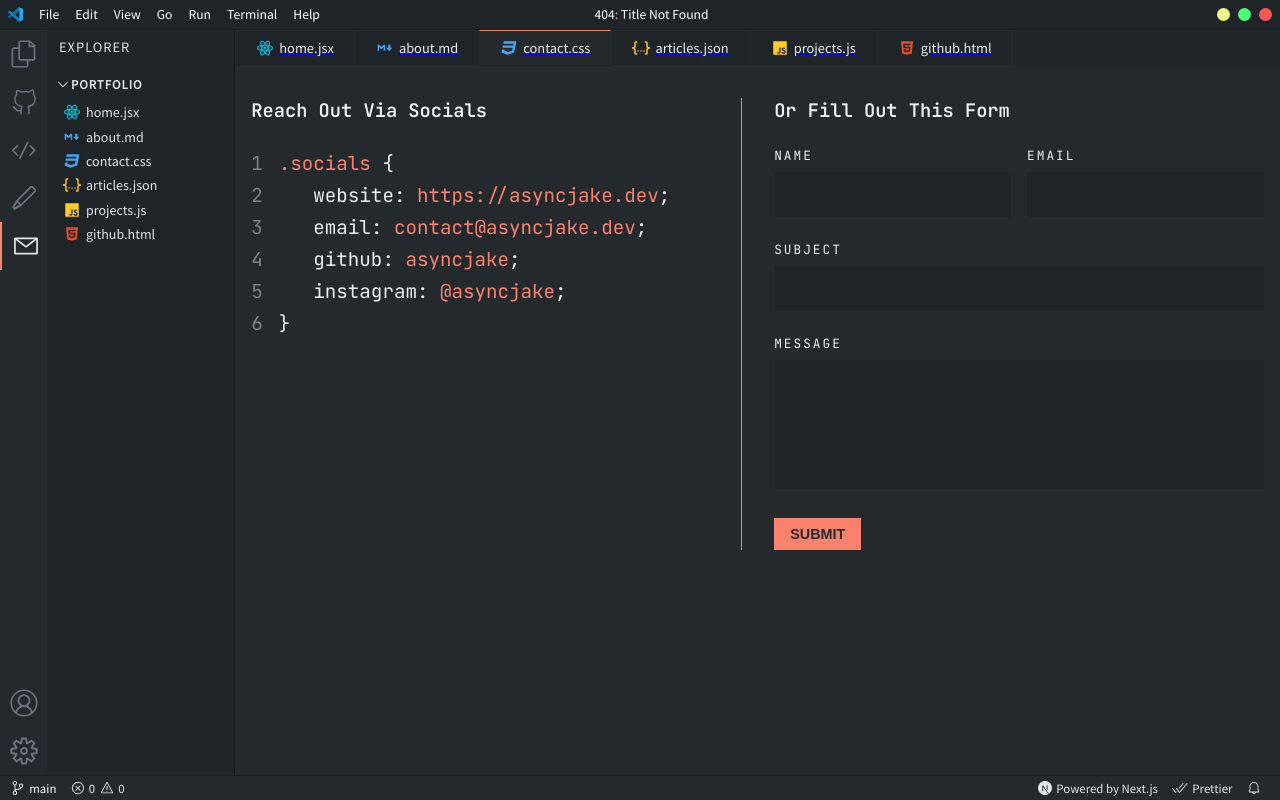
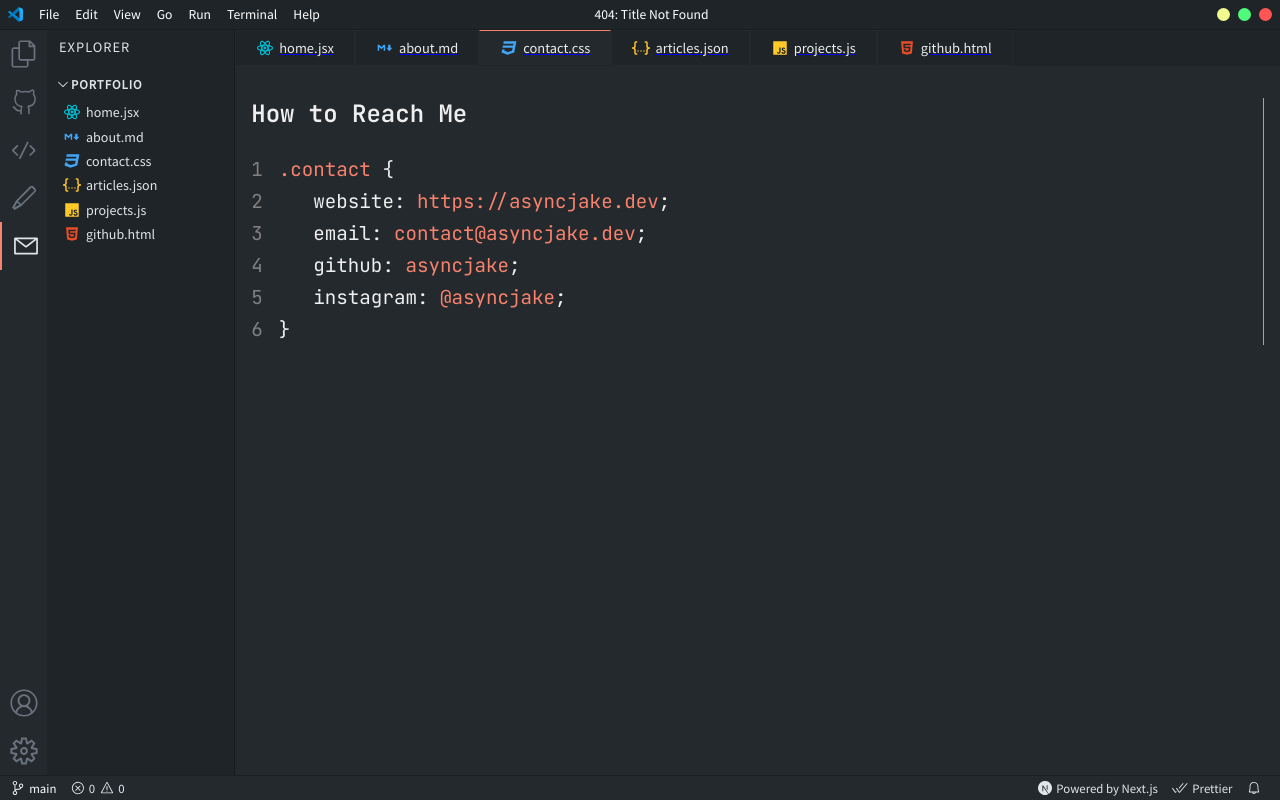
Before and after one commit to asyncjake/asyncjake.dev, a Next.js app: page /contact in a window 1280 px wide. Built offline with nearby package versions, Linux system fonts and the light colour scheme.

Commit message:
todo simplified, better make, needs work

```diff
--- a/components/ContactSocialJson.jsx
+++ b/components/ContactSocialJson.jsx
@@ -42,7 +42,7 @@ const ContactSocialJson = () => {
   return (
     <div className={styles.code}>
       <p className={styles.line}>
-        <span className={styles.className}>.socials</span> &#123;
+        <span className={styles.className}>.contact</span> &#123;
       </p>
       {contactItems.slice(0, 8).map((item, index) => (
         <p className={styles.line} key={index}>
--- a/pages/contact.jsx
+++ b/pages/contact.jsx
@@ -10,7 +10,7 @@ const ContactPage = () => {
 
   const submitForm = async (e) => {
     e.preventDefault();
-    console.log(process.env.NEXT_PUBLIC_API_URL);
+    // TODO: This translates to pages/api/contact.js under normal Next setup
     const res = await fetch(`${process.env.NEXT_PUBLIC_API_URL}/contact`, {
       method: 'POST',
       body: JSON.stringify({ name, email, subject, message }),
@@ -29,11 +29,12 @@ const ContactPage = () => {
   return (
     <div className={styles.container}>
       <div>
-        <h3 className={styles.heading}>Reach Out Via Socials</h3>
+        <h2 className={styles.heading}>How to Reach Me</h2>
         <ContactSocialJson />
       </div>
+      {false && (
         <div>
-        <h3 className={styles.heading}>Or Fill Out This Form</h3>
+          <h2 className={styles.heading}>Or Fill Out This Form</h2>
           <form className={styles.form} onSubmit={submitForm}>
             <div className={styles.flex}>
               <div>
@@ -84,6 +85,7 @@ const ContactPage = () => {
             <button type="submit">Submit</button>
           </form>
         </div>
+      )}
     </div>
   );
 };
```
Also changed, not shown: 9 other files (tests, documents, lock files or other folders). Lines whose indentation alone changed are shown as unchanged.
